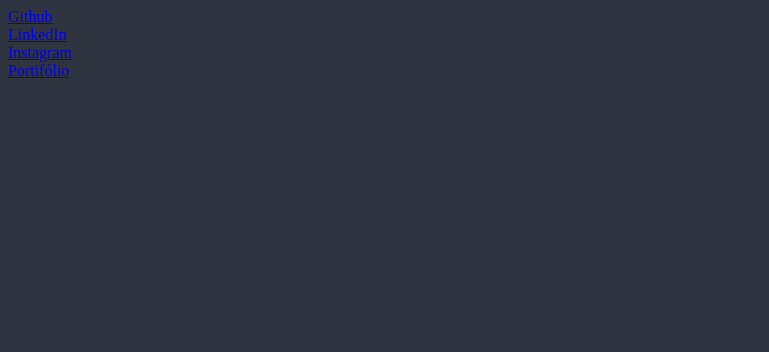
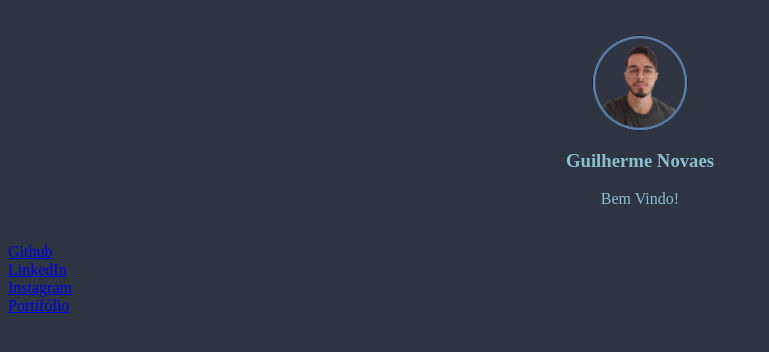
Before and after one commit to Guilherme-RNovaes/link-tree, a React (Vite) app: page / in a window 1280 px wide. Shown: the top 352 px of the page, without its empty margins (0-769 px from the left). Built offline with nearby package versions, Linux system fonts and the light colour scheme.

Commit message:
Finalizando o Header

```diff
--- a/src/App.jsx
+++ b/src/App.jsx
@@ -1,9 +1,12 @@
+import Header from './components/Header'
+import RedesSociais from './components/RedesSociais'
+
 import './index.css'
-import RedesSociais from './components/RedesSociais'
 
 function App() {
   return (
     <div className="App">
+      <Header />
       <RedesSociais />
     </div>
   )
--- /dev/null
+++ b/src/components/Header/index.jsx
@@ -0,0 +1,13 @@
+import './styles.css'
+
+function Header() {
+  return (
+    <div className="perfil-content">
+        <div className="perfil-img"></div>
+        <h3>Guilherme Novaes</h3>
+        <p>Bem Vindo!</p>
+    </div>
+  )
+}
+
+export default Header
--- /dev/null
+++ b/src/components/Header/styles.css
@@ -0,0 +1,15 @@
+.perfil-content {
+    margin: 35px 0;
+    text-align: center;
+    color: var(--third-color);
+}
+
+.perfil-img {
+    display: block;
+    margin: auto;
+    width: 96px;
+    height: 96px;
+    background-size: cover;
+    background-image: url('../../assets/profile-picture.png');
+    border-radius: 50%;
+}
```
Also changed, not shown: src/assets/profile-picture.png (added).
